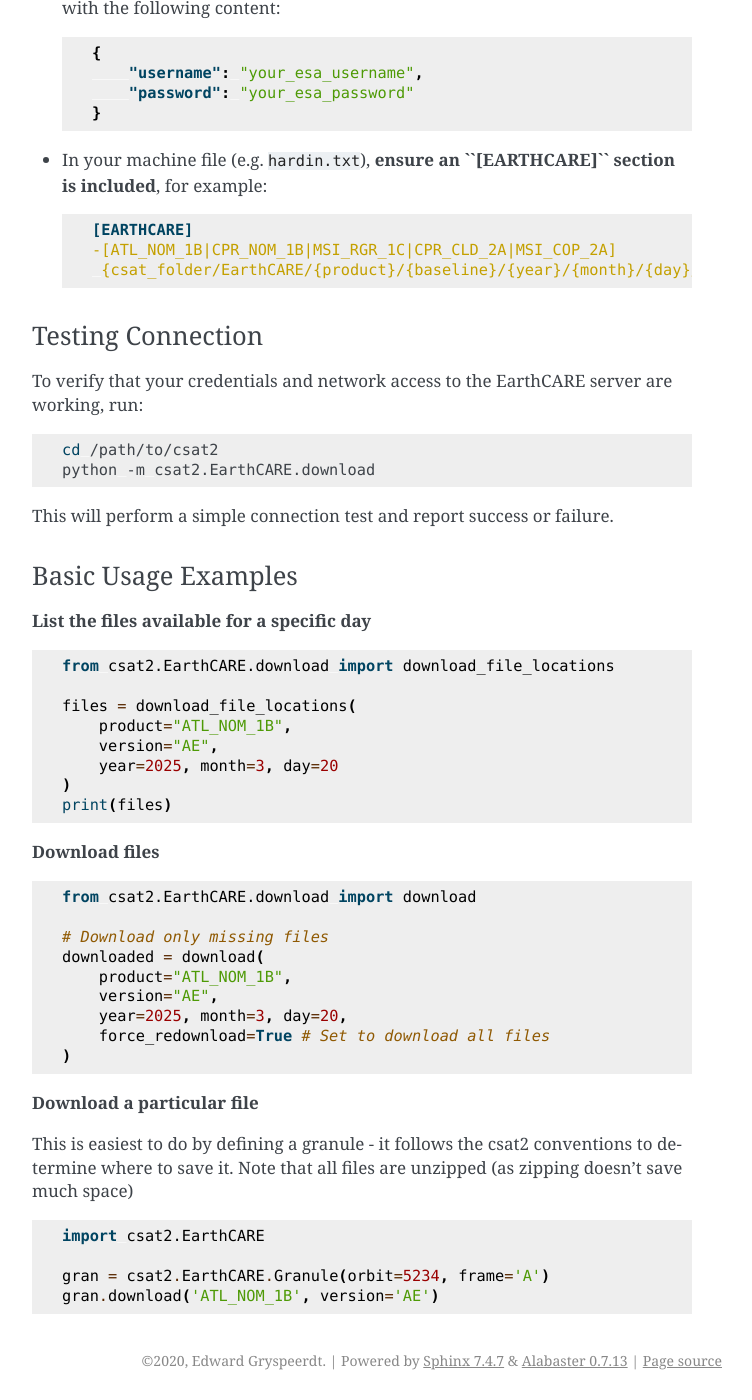
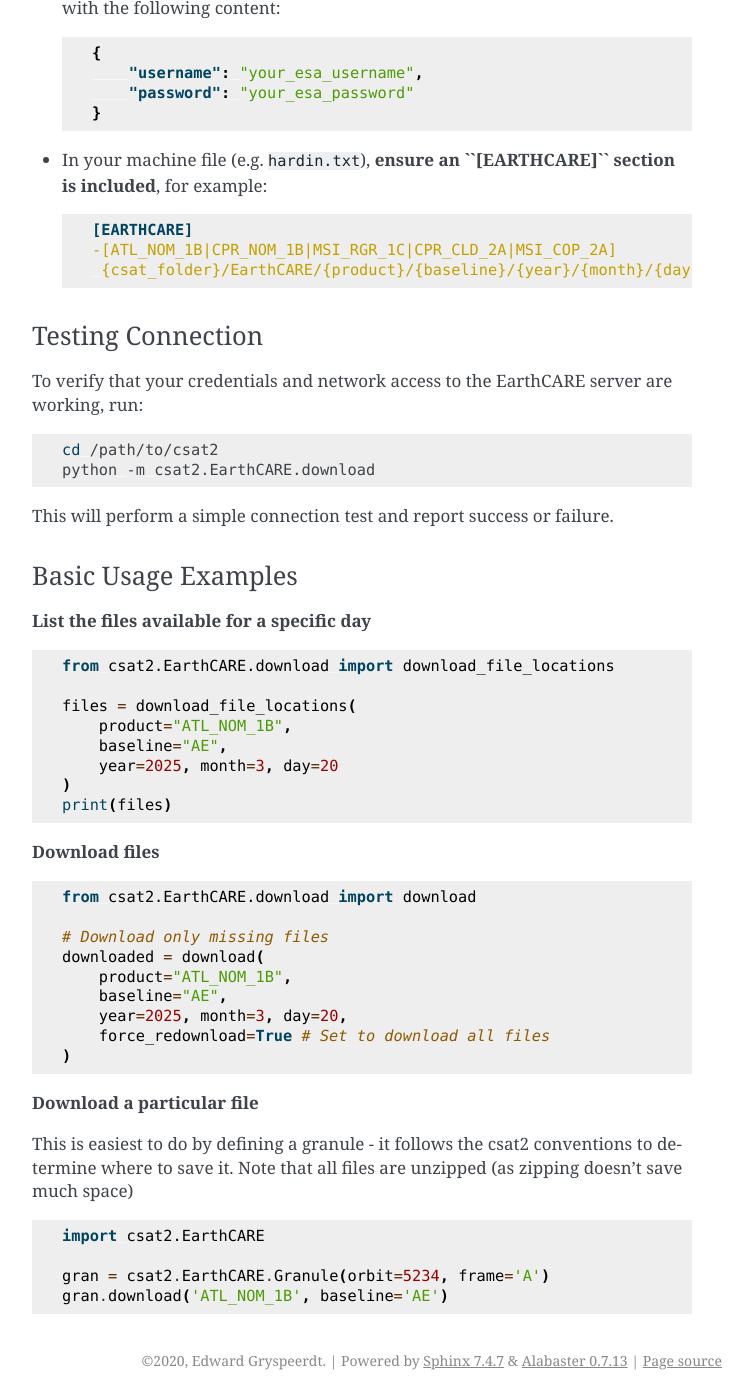
Before and after one commit to EdGrrr/csat2, a Sphinx documentation site: the page built from doc/instruments.rst, in a window 1280 px wide and 1400 px high, scrolled down 6201 px. Shown: the whole window, without its empty margins (388-1140 px from the left). Built offline with Sphinx 7.4.7, drawn with Linux system fonts in a browser that asks for light colours.

Commit message:
Update docs to use EarthCARE baseline rather than version

```diff
--- a/doc/instruments.rst
+++ b/doc/instruments.rst
@@ -314,7 +314,7 @@
 
     files = download_file_locations(
         product="ATL_NOM_1B",
-        version="AE",
+        baseline="AE",
         year=2025, month=3, day=20
     )
     print(files)
@@ -328,7 +328,7 @@
     # Download only missing files
     downloaded = download(
         product="ATL_NOM_1B",
-        version="AE",
+        baseline="AE",
         year=2025, month=3, day=20,
         force_redownload=True # Set to download all files
     )
@@ -344,4 +344,4 @@
     import csat2.EarthCARE
 
     gran = csat2.EarthCARE.Granule(orbit=5234, frame='A')
-    gran.download('ATL_NOM_1B', version='AE')
+    gran.download('ATL_NOM_1B', baseline='AE')
```
Also changed, not shown: other parts of doc/instruments.rst (+1 -1 lines).
